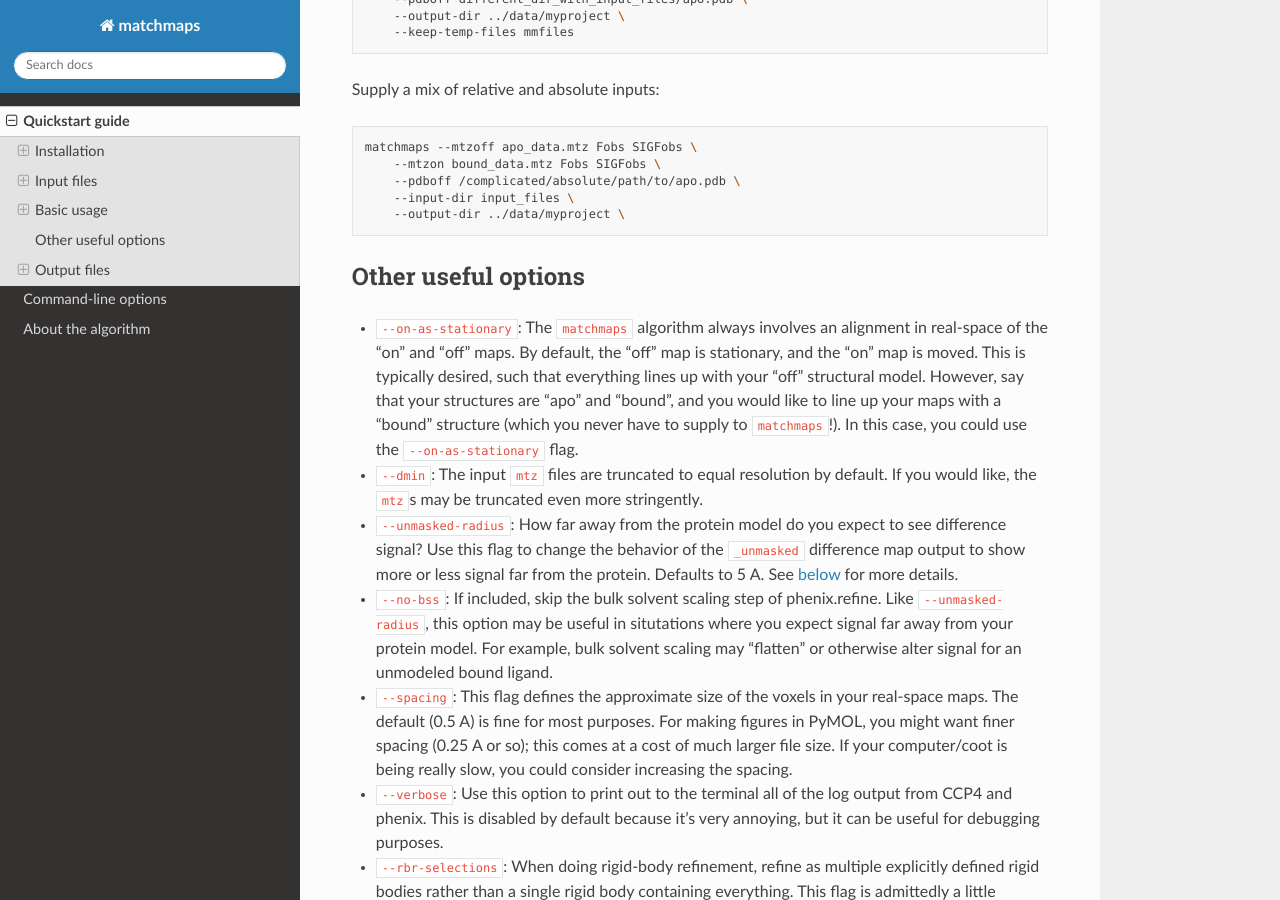
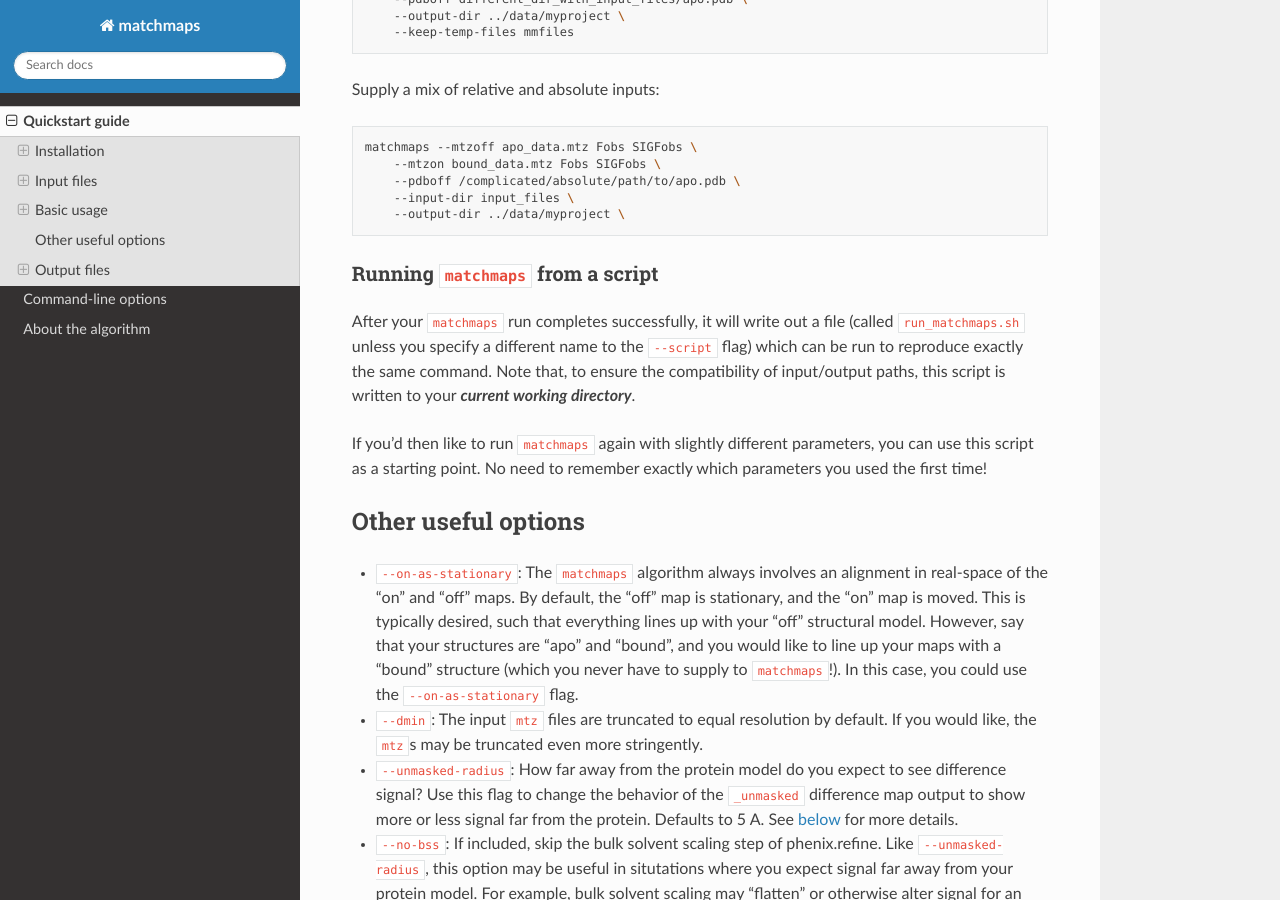
Before and after one commit to rs-station/matchmaps, a Sphinx documentation site: the page built from docs/quickstart.md, in a window 1280 px wide and 900 px high, scrolled down 3020 px. Built offline with Sphinx 7.4.7 and the Read the Docs theme 2.0.0, drawn with Linux system fonts in a browser that asks for light colours.

Commit message:
describe output script in quickstart

````diff
--- a/docs/quickstart.md
+++ b/docs/quickstart.md
@@ -107,6 +107,11 @@ matchmaps --mtzoff apo_data.mtz Fobs SIGFobs \
     --output-dir ../data/myproject \
 ```
 
+### Running `matchmaps` from a script
+After your `matchmaps` run completes successfully, it will write out a file (called `run_matchmaps.sh` unless you specify a different name to the `--script` flag) which can be run to reproduce exactly the same command. Note that, to ensure the compatibility of input/output paths, this script is written to your ***current working directory***.
+
+If you'd then like to run `matchmaps` again with slightly different parameters, you can use this script as a starting point. No need to remember exactly which parameters you used the first time!
+
 ## Other useful options
 
  - `--on-as-stationary`: The `matchmaps` algorithm always involves an alignment in real-space of the "on" and "off" maps. By default, the "off" map is stationary, and the "on" map is moved. This is typically desired, such that everything lines up with your "off" structural model. However, say that your structures are "apo" and "bound", and you would like to line up your maps with a "bound" structure (which you never have to supply to `matchmaps`!). In this case, you could use the `--on-as-stationary` flag.
````
